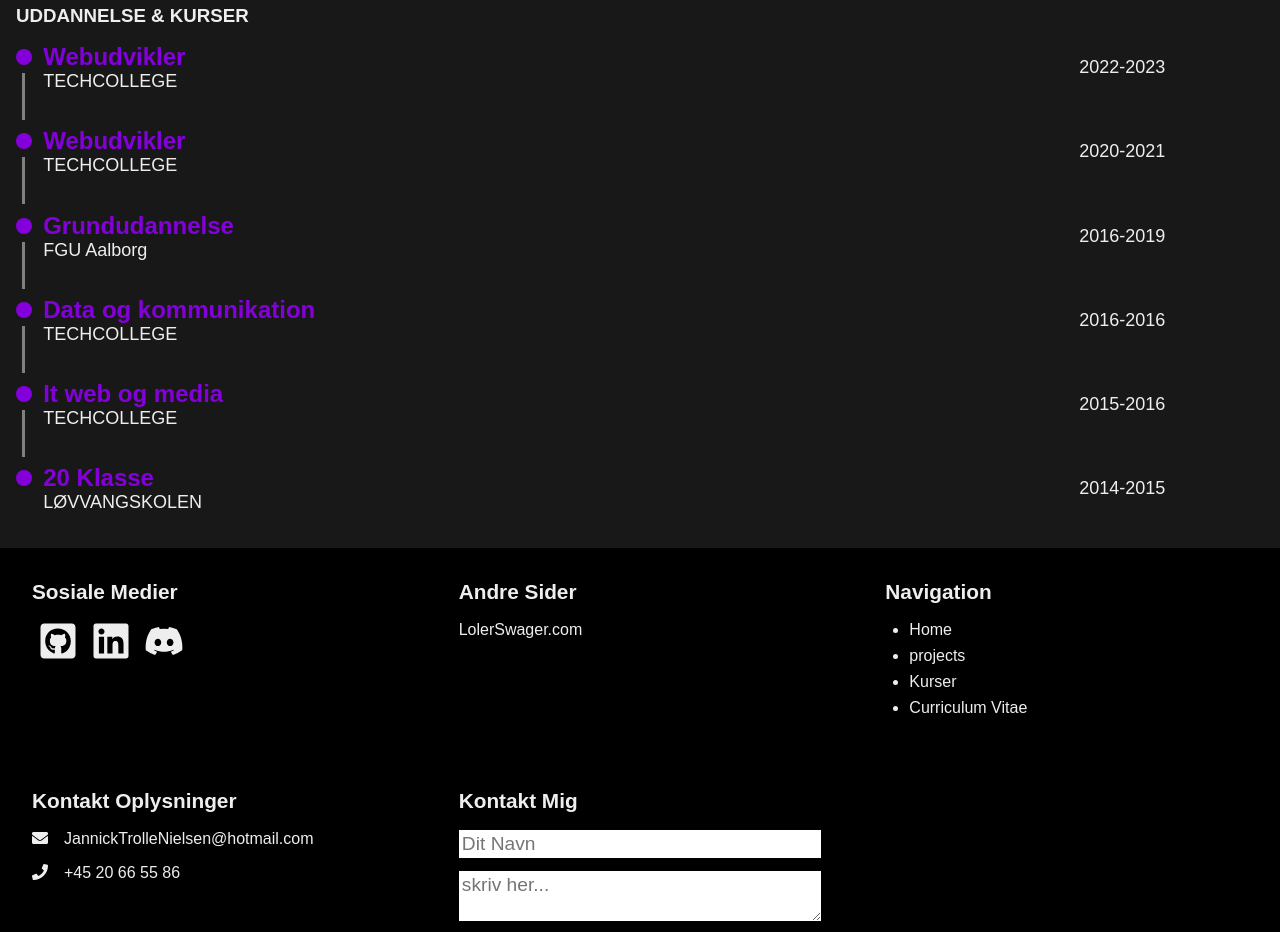
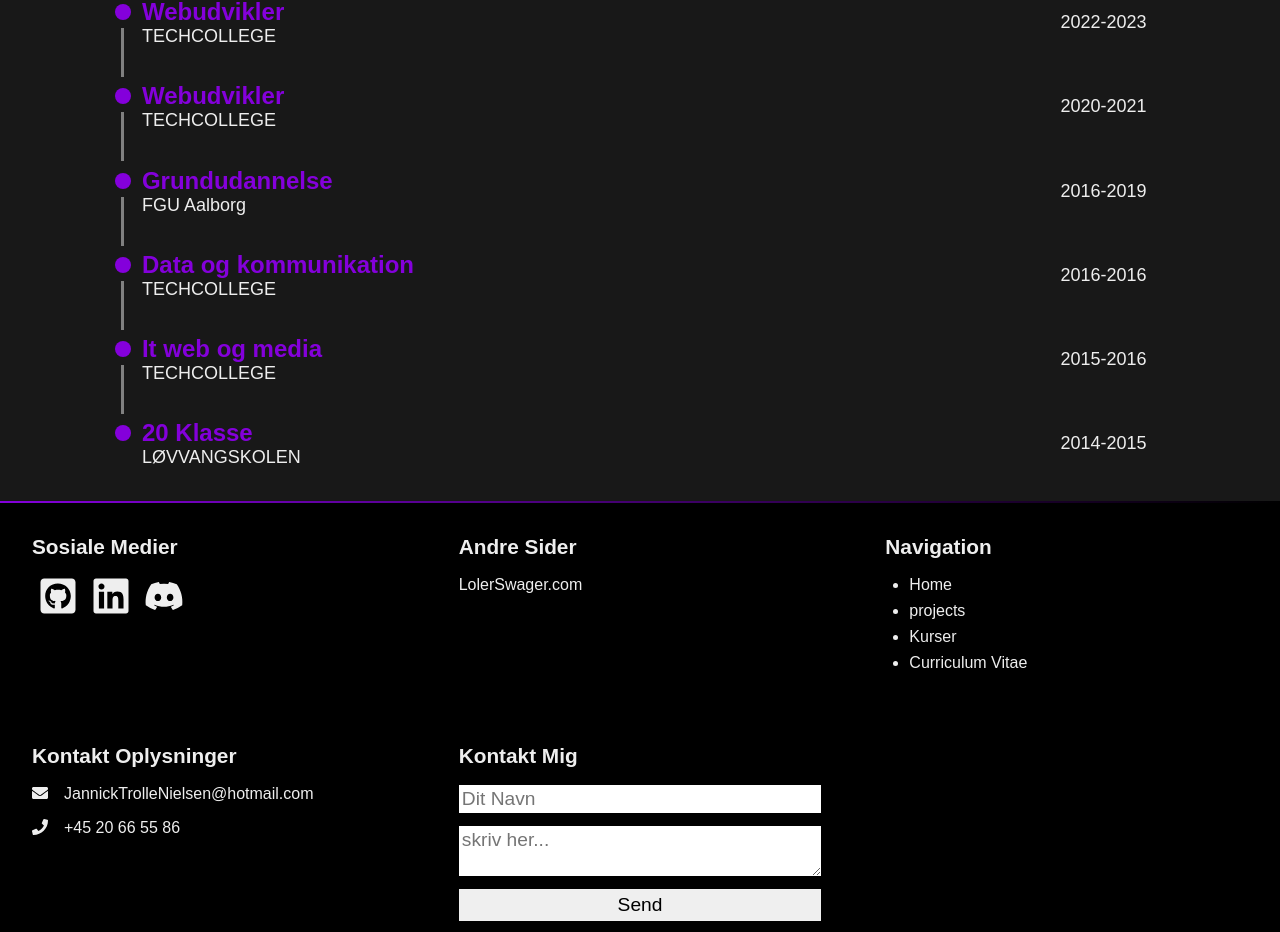
Before and after one commit to LolerSwager/portfolie-2023-react, a React (Create React App) app: page /cv in a window 1280 px wide. Shown: the part 376-1308 px from the top of the page. Built offline with nearby package versions, Linux system fonts and the light colour scheme.

Commit message:
favicon and fix beforea after and center dv

```diff
--- a/src/Components/Footer/Footer.jsx
+++ b/src/Components/Footer/Footer.jsx
@@ -88,9 +88,21 @@ const StyledFooter = styled.footer`
     flex-wrap: wrap; */
     display: grid;
     grid-template-columns: repeat(auto-fit, minmax(330px, 1fr));
+    position: relative;
+    &::before {
+        content: "";
+        height: 2px;
+        width: 100%;
+        position: absolute;
+        bottom: 100%;
+        right: 1;
+        background: linear-gradient(90deg, #8400db 0%, #000000 100%);
+        transition: 0.2s, background-position 0s;
+    }
     section {
         padding: 1.5rem;
         margin: 0.5rem;
+
         h4 {
             font-size: 1.3rem;
             margin: 0 0 0.8em 0;
--- a/src/Pages/cv.jsx
+++ b/src/Pages/cv.jsx
@@ -2,7 +2,7 @@ import { styled } from "styled-components"
 
 export default function Cv() {
     return (
-        <main>
+        <StyledMain>
             <StyledList>
                 <h1>Curriculum Vitae</h1>
                 <section>
@@ -69,20 +69,23 @@ export default function Cv() {
                     </ul>
                 </section>
             </StyledList>
-        </main>
+        </StyledMain>
     )
 }
 
+const StyledMain = styled.main`
+    display: flex;
+    justify-content: center;
+`
+
 const StyledList = styled.article`
     max-width: 1200px;
-    margin: 0 auto;
-
     h1 {
         background-color: #8400db;
         display: block;
         font-size: 40px;
         padding: 0.3em;
-        width: 300px;
+        width: 350px;
         margin: 2rem 0;
     }
     section {
@@ -110,7 +113,7 @@ const StyledList = styled.article`
                     &::after {
                         background: gray;
                         content: "";
-                        height: 47px;
+                        height: 100%;
                         width: 3px;
                         position: absolute;
                         top: 30px;
--- a/src/index.css
+++ b/src/index.css
@@ -12,6 +12,7 @@ code {
 
 *::-webkit-scrollbar {
     width: 8px;
+    height: 8px;
 }
 
 *::-webkit-scrollbar-track {
```
Also changed, not shown: 1 other file (tests, documents, lock files or other folders).
